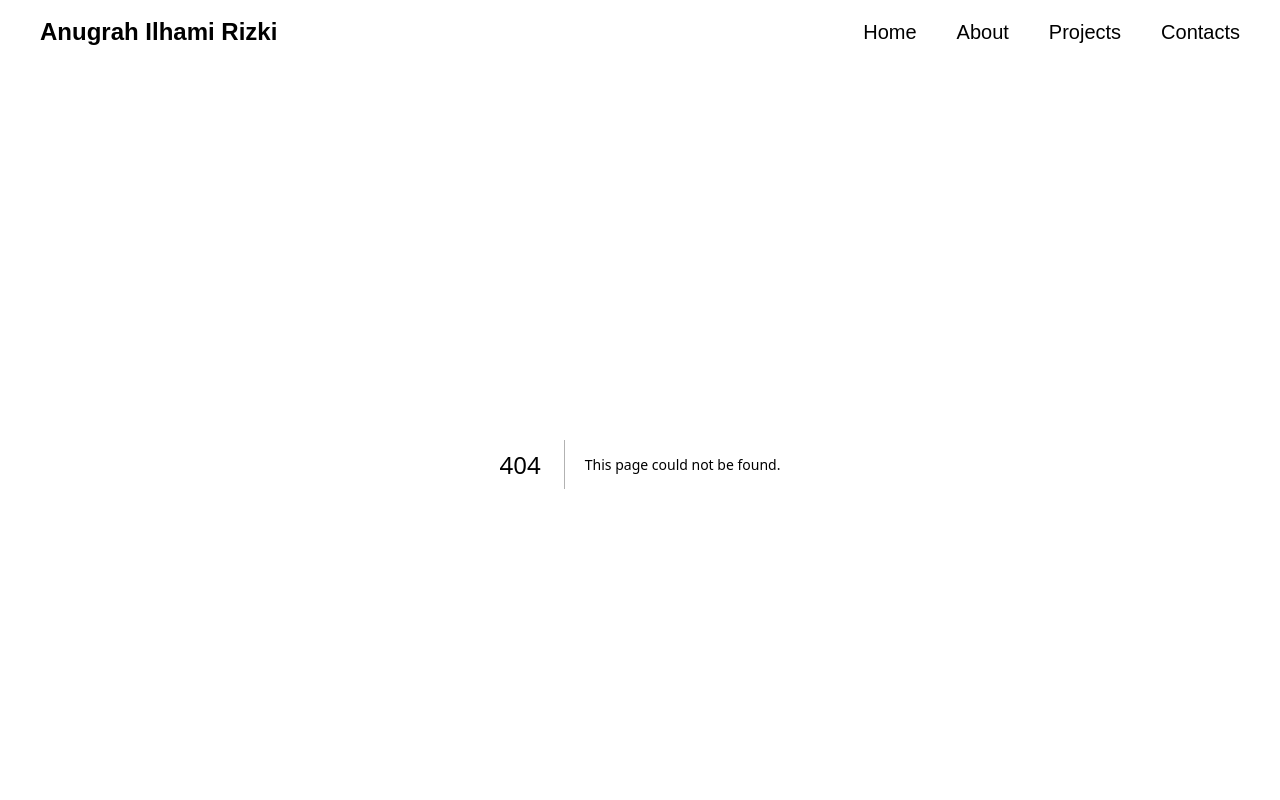
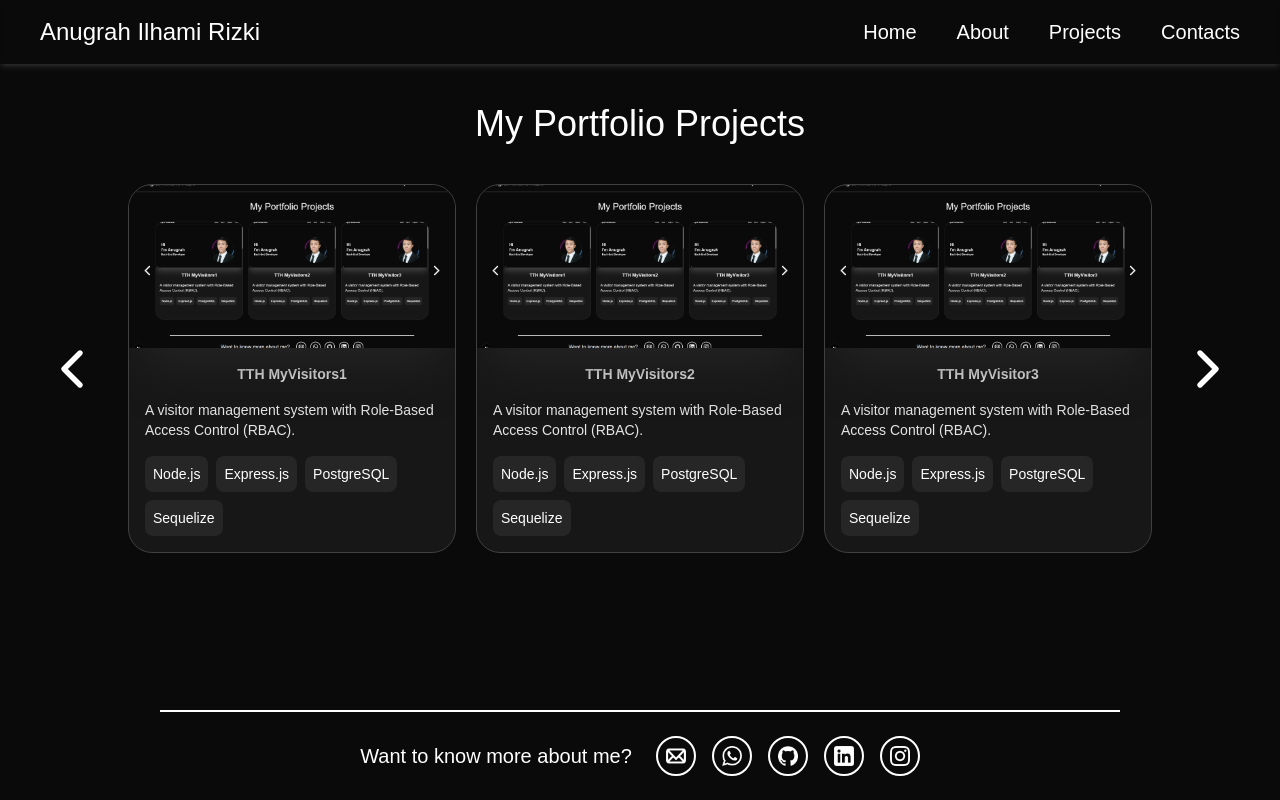
Before and after one commit to anugrah-ir/portfolio-website, a Next.js app: page /projects in a window 1280 px wide. Before the commit this address had no page. Shown: the top 800 px of the page. Built offline with nearby package versions, Linux system fonts and the light colour scheme.

Commit message:
feat: add projects page

```diff
--- a/package.json
+++ b/package.json
@@ -11,7 +11,8 @@
     "lucide-react": "^0.545.0",
     "next": "15.5.3",
     "react": "19.1.0",
-    "react-dom": "19.1.0"
+    "react-dom": "19.1.0",
+    "swiper": "^12.0.2"
   },
   "devDependencies": {
     "@tailwindcss/postcss": "^4",
--- /dev/null
+++ b/src/app/projects/page.tsx
@@ -0,0 +1,108 @@
+"use client"
+import Link from 'next/link';
+import Image from 'next/image';
+import { ChevronLeft, ChevronRight } from "lucide-react";
+import { Swiper, SwiperSlide } from 'swiper/react';
+import { Navigation } from 'swiper/modules';
+import 'swiper/css';
+import 'swiper/css/navigation';
+
+const projects = [
+  { id: 1, title: "TTH MyVisitors1", description: "A visitor management system with Role-Based Access Control (RBAC).", image: "project-image.png", techStack: ["Node.js", "Express.js", "PostgreSQL", "Sequelize"] },
+  { id: 2, title: "TTH MyVisitors2", description: "A visitor management system with Role-Based Access Control (RBAC).", image: "project-image.png", techStack: ["Node.js", "Express.js", "PostgreSQL", "Sequelize"] },
+  { id: 3, title: "TTH MyVisitor3", description: "A visitor management system with Role-Based Access Control (RBAC).", image: "project-image.png", techStack: ["Node.js", "Express.js", "PostgreSQL", "Sequelize"] },
+  { id: 4, title: "TTH MyVisitors4", description: "A visitor management system with Role-Based Access Control (RBAC).", image: "project-image.png", techStack: ["Node.js", "Express.js", "PostgreSQL", "Sequelize"] },
+  { id: 5, title: "TTH MyVisitors5", description: "A visitor management system with Role-Based Access Control (RBAC).", image: "project-image.png", techStack: ["Node.js", "Express.js", "PostgreSQL", "Sequelize"] },
+  { id: 6, title: "TTH MyVisitor6", description: "A visitor management system with Role-Based Access Control (RBAC).", image: "project-image.png", techStack: ["Node.js", "Express.js", "PostgreSQL", "Sequelize"] },
+  { id: 7, title: "TTH MyVisitors7", description: "A visitor management system with Role-Based Access Control (RBAC).", image: "project-image.png", techStack: ["Node.js", "Express.js", "PostgreSQL", "Sequelize"] },
+  { id: 8, title: "TTH MyVisitors8", description: "A visitor management system with Role-Based Access Control (RBAC).", image: "project-image.png", techStack: ["Node.js", "Express.js", "PostgreSQL", "Sequelize"] }
+];
+
+export default function Project() {
+  return (
+    <>
+      <section className="flex flex-row justify-center items-center pt-10">
+        <h1 className="text-3xl lg:text-4xl font-medium">My Portfolio Projects</h1>
+      </section>
+
+      <section className="flex flex-row justify-center items-center px-1 lg:px-10 pt-10">
+
+        <button className="custom-prev">
+          <ChevronLeft
+            size={64}
+            className="cursor-pointer hover:opacity-50 transition"
+          />
+        </button>
+
+        <Swiper
+          modules={[Navigation]}
+          navigation={{
+            nextEl: '.custom-next',
+            prevEl: '.custom-prev',
+          }}
+          loop
+          slidesPerView={1}
+          spaceBetween={30}
+          breakpoints={{
+            768: {
+              slidesPerView: 2,
+              spaceBetween: 25
+            },
+            1024: {
+              slidesPerView: 3,
+              spaceBetween: 20
+            }
+          }}
+          className="w-[70vw] lg:w-[80vw]"
+        >
+          {projects.map((project) => (
+            <SwiperSlide
+              key={project.id}
+              style={{ display: 'flex', justifyContent: 'center', alignItems: 'center' }}
+            >
+              <Link
+                href={`/project/${project.id}`}
+                className="group flex flex-col items-center w-full aspect-[3/4] lg:aspect-[16/18] rounded-3xl bg-neutral-900 border border-neutral-700 overflow-hidden transition-all duration-300 hover:bg-neutral-800 hover:border-white hover:border-1"
+              >
+                <div className="relative w-full aspect-[16/9] overflow-hidden shadow-2xl shadow-neutral-800">
+                  <Image
+                    src={`/${project.image}`}
+                    alt={project.title}
+                    fill
+                    className="object-cover transition-transform duration-500 ease-out group-hover:scale-110"
+                  />
+                </div>
+                <div className="flex flex-col gap-4 p-4">
+                  <h3 className="text-center text-sm lg:text-md font-semibold">
+                    {project.title}
+                  </h3>
+                  <p className="text-xs lg:text-sm text-neutral-200">
+                    {project.description}
+                  </p>
+                  <ul className="flex flex-wrap gap-2">
+                    {project.techStack.map((tech, index) => (
+                      <li
+                        key={index}
+                        className="rounded-lg bg-neutral-800 text-xs lg:text-sm text-bold p-2"
+                      >
+                        {tech}
+                      </li>
+                    ))}
+                  </ul>
+                </div>
+              </Link>
+            </SwiperSlide>
+          ))}
+        </Swiper>
+
+        <button className="custom-next">
+          <ChevronRight
+            size={64}
+            className="cursor-pointer hover:opacity-50 transition"
+          />
+        </button>
+
+      </section>
+    </>
+  );
+}
--- a/src/components/Navbar.tsx
+++ b/src/components/Navbar.tsx
@@ -20,15 +20,15 @@ export default function Navbar() {
     <div className="flex flex-col fixed w-screen z-10">
       {/* Child flex box 1 */}
       <div className="flex flex-row justify-between items-center h-16 px-5 lg:px-10 backdrop-blur-xs shadow-md shadow-white/10">
-        <Link href="/" className="text-xl lg:text-2xl font-semibold whitespace-nowrap hover:text-gray-300">Anugrah Ilhami Rizki</Link>
+        <Link href="/" className="text-xl lg:text-2xl font-medium whitespace-nowrap hover:text-gray-300">Anugrah Ilhami Rizki</Link>
 
         {/* Desktop */}
         {!isMobile && (
           <div className="flex text-xl font-light gap-10">
             <Link href="/" className="hover:text-gray-300">Home</Link>
             <Link href="/about" className="hover:text-gray-300">About</Link>
-            <Link href="#projects" className="hover:text-gray-300">Projects</Link>
-            <Link href="#contacts" className="hover:text-gray-300">Contacts</Link>
+            <Link href="/projects" className="hover:text-gray-300">Projects</Link>
+            <Link href="/contacts" className="hover:text-gray-300">Contacts</Link>
           </div>
         )}
 
@@ -48,8 +48,8 @@ export default function Navbar() {
         <div className="flex flex-col gap-10 pt-10 pl-10 h-screen text-2xl font-light bg-neutral-950">
           <Link href="/" className="hover:text-gray-300" onClick={closeMenu}>Home</Link>
           <Link href="/about" className="hover:text-gray-300" onClick={closeMenu}>About</Link>
-          <Link href="#projects" className="hover:text-gray-300" onClick={closeMenu}>Projects</Link>
-          <Link href="#contacts" className="hover:text-gray-300" onClick={closeMenu}>Contacts</Link>
+          <Link href="/projects" className="hover:text-gray-300" onClick={closeMenu}>Projects</Link>
+          <Link href="/contacts" className="hover:text-gray-300" onClick={closeMenu}>Contacts</Link>
         </div>
       )}
     </div>
```
Also changed, not shown: public/project-image.png (added), 1 other file (tests, documents, lock files or other folders).
